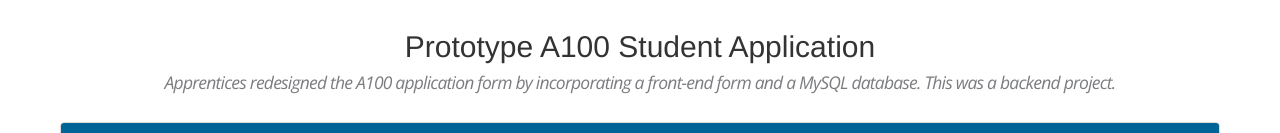
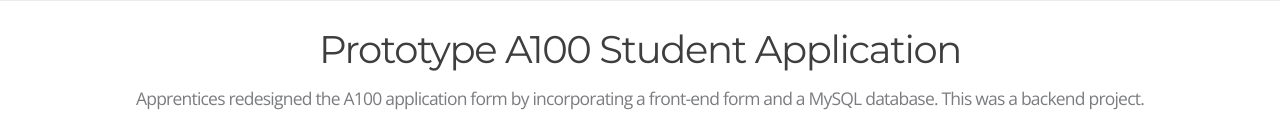
Before and after one commit to Paul-Burinda/A100-Portfolio, a PHP site: page / in a window 1280 px wide. Shown: the part 1274-1407 px from the top of the page. Run offline with PHP 8.4, Linux system fonts and the light colour scheme; some libraries are stand-ins or nearby versions.

Commit message:
changed .subheading class to h3 elements- Paul & Taiwo

```diff
--- a/css/main.css
+++ b/css/main.css
@@ -40,19 +40,19 @@
   color: #636363;
 }
 
-.heading {
+h2 {
     font-family: 'Montserrat', sans-serif;
     font-size: 2.75em;
     letter-spacing: -.035em;
     line-height: 1em;
     color: #3e3e3e;
-    padding-top: 20px;
     padding-left: 5%;
     padding-right: 5%;
+    margin-top: 10px;
     text-align: center;
 }
 
-.subheading {
+h3 {
     font-family: 'Open Sans', sans-serif;
     font-size: 1.25em;
     color: #636363;
@@ -210,6 +210,7 @@
 
 .carousel-heading {
   color: white;
+  padding-top: 20px;
 }
 
 .carousel h1 {
--- a/index.html
+++ b/index.html
@@ -51,7 +51,7 @@
     <section id="Website-proj">
       <div id="ws" class="WebsiteProj centered">
         <h2>New A100 Website </h2>
-        <p class="subheading">Apprentices engaged in the challenge of redesigning the A100 website, demonstrating their training and acquired skills in front-end web development. The winning design was selected as the new A100 site.</p><br>
+        <h3>Apprentices engaged in the challenge of redesigning the A100 website, demonstrating their training and acquired skills in front-end web development. The winning design was selected as the new A100 site.</h3><br>
         <div class="panel-group" id="WebsiteAccordion">
 	  <!--The first panel in ws-->
           <div class="panel panel-default">
@@ -131,7 +131,7 @@
     <section id="A100SiteRevamp">
       <div id="SiteRevamp" class="SiteRevamp centered">
       	<h2>The A100 Website, Revisited</h2>
-      	<p class="subheading">Towards enhancing the A100 website, Apprentices worked on revamping the A100 website with cool features within a 4 week sprint. Check out their projects</p><br>
+      	<h3>Towards enhancing the A100 website, Apprentices worked on revamping the A100 website with cool features within a 4 week sprint. Check out their projects</h3><br>
         <div class="panel-group" id="WebsiteRevamp">
       	  <!--The first panel in SiteRevamp-->
           <div class="panel panel-default">
@@ -190,7 +190,7 @@
     <section id="A100Application">
       <div id="AppForm" class="AppForm centered">
       	<h2>Prototype A100 Student Application</h2>
-      	<p class="subheading">Apprentices redesigned the A100 application form by incorporating a front-end form and a MySQL database.  This was a backend project.</p><br>
+      	<h3>Apprentices redesigned the A100 application form by incorporating a front-end form and a MySQL database.  This was a backend project.</h3><br>
       	<div class="panel-group" id="ApplicationAccordion">
       	  <!--The first panel in AppForm-->
       	  <div class="panel panel-default">
```
